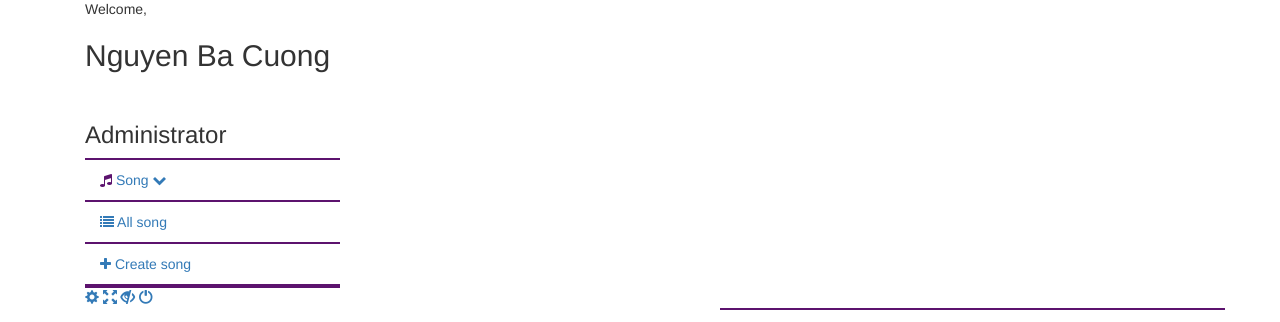
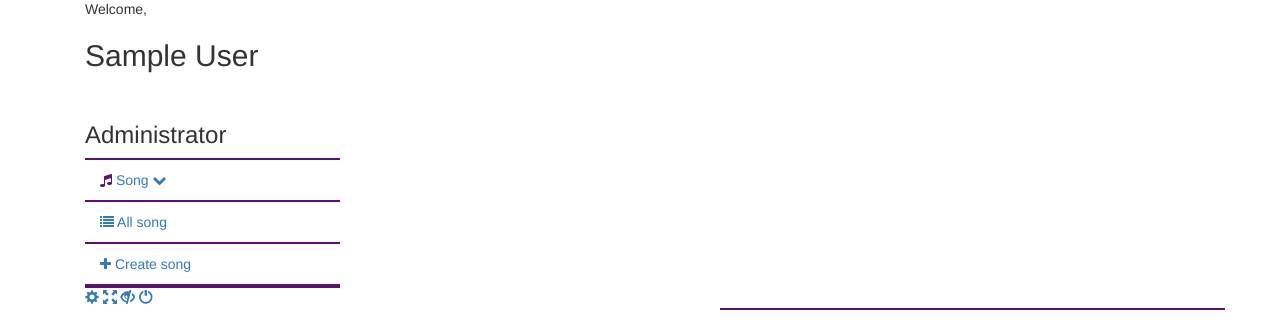
Before and after one commit to cuongnb14/bilyric, a Django app: a page that uses bilyric/templates/backend/base.html in a window 1280 px wide. Shown: the part 425-747 px from the top of the page. Run offline with Django 3.2, Linux system fonts and the light colour scheme; the visitor is signed in with stand-in values (Sample User, id 1); data that the repository does not hold is empty; parts of the project's set-up code (start-up, migrations or seed data) failed here and were passed over; some libraries are stand-ins or nearby versions.

Commit message:
use full name in admin page

```diff
--- a/bilyric/templates/backend/base.html
+++ b/bilyric/templates/backend/base.html
@@ -48,7 +48,7 @@
                     </div>
                     <div class="profile_info">
                         <span>Welcome,</span>
-                        <h2>Nguyen Ba Cuong</h2>
+                        <h2>{{ user.get_full_name }}</h2>
                     </div>
                 </div>
                 <!-- /menu profile quick info -->
--- a/bilyric/templates/backend/index.html
+++ b/bilyric/templates/backend/index.html
@@ -1,7 +1,7 @@
 {% extends 'backend/base.html' %}
 {% load staticfiles %}
 
-{% block page_title %}Good day! Boss{% endblock %}
+{% block page_title %}Good day! {{ user.get_full_name }}{% endblock %}
 
 {% block style %}
 <link href="{% static 'gentelella' %}/vendors/datatables.net-bs/css/dataTables.bootstrap.min.css" rel="stylesheet">
```
